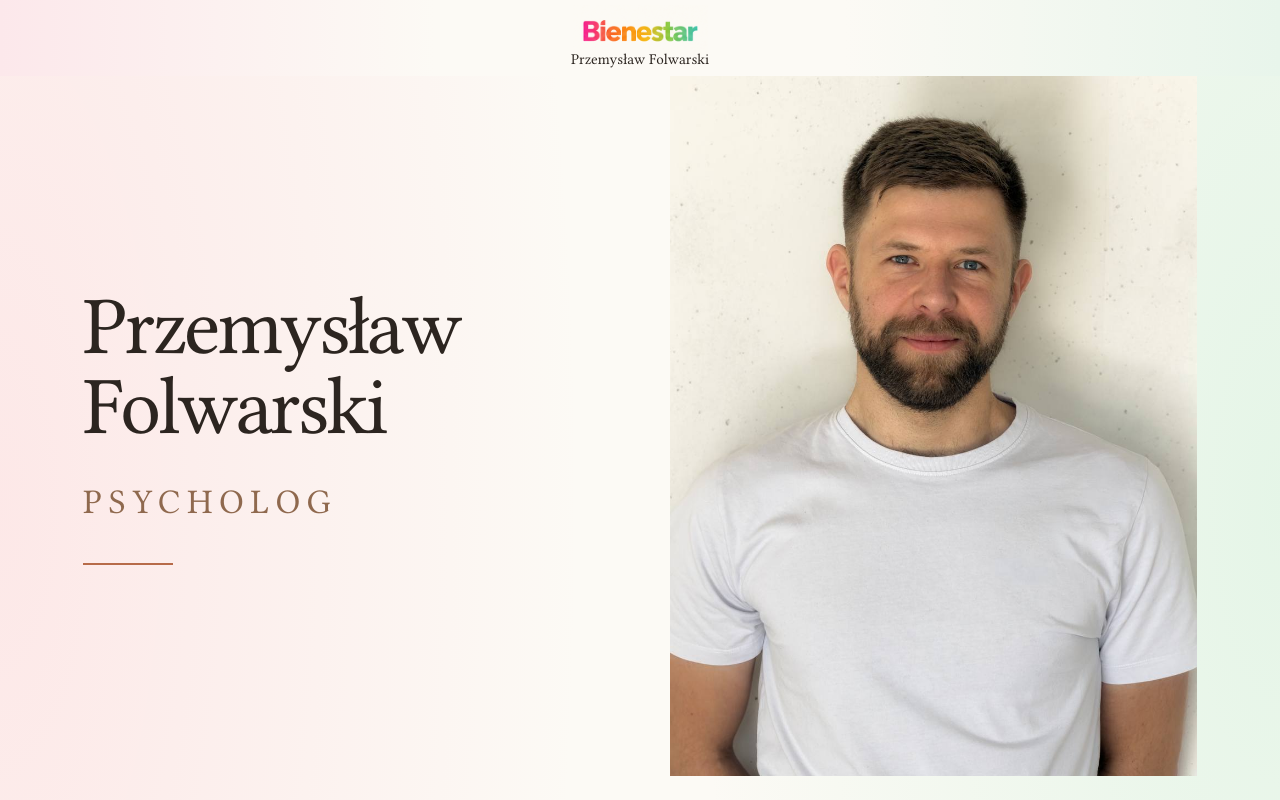
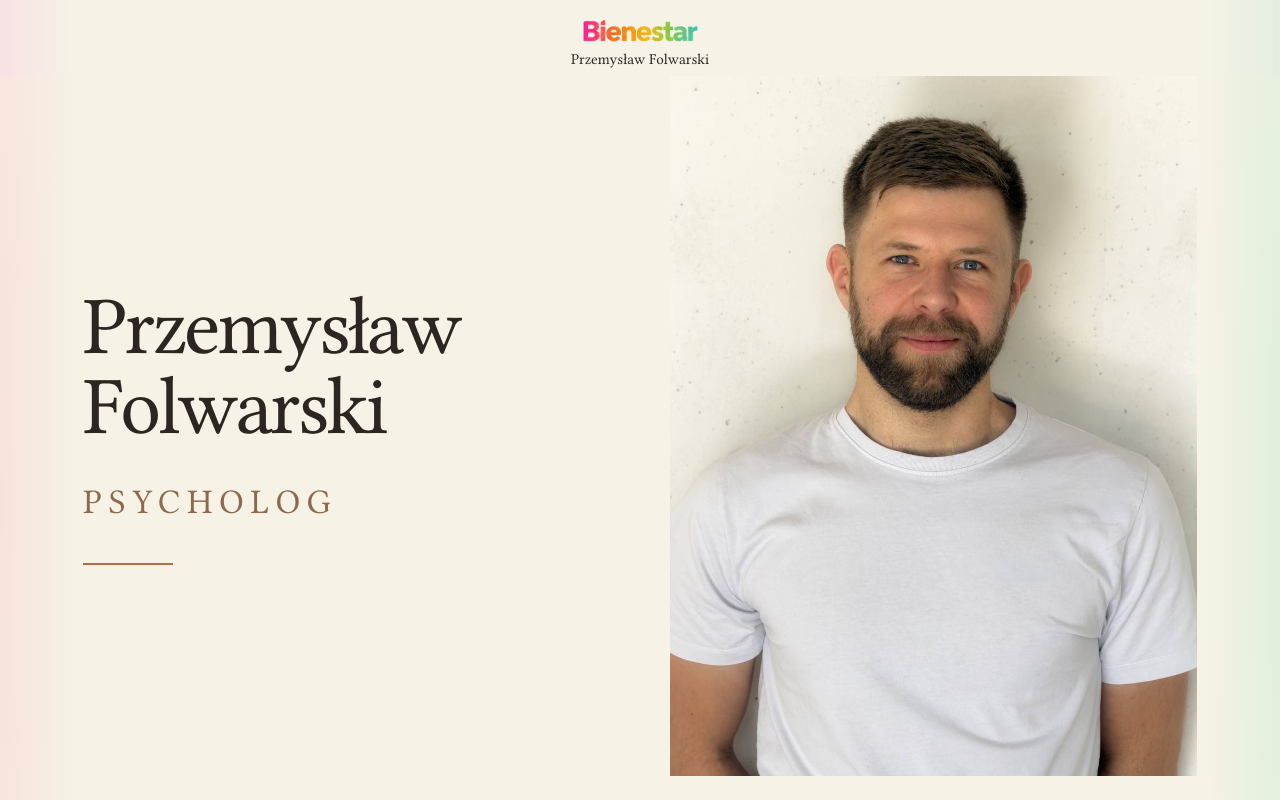
Before and after one commit to przemyslawfolwarski-cpu/Bienestar, a website: page public/index.html in a window 1280 px wide. Shown: the top 800 px of the page. Drawn offline with Linux system fonts and the light colour scheme.

Commit message:
Match paper to photo wall and confine desktop pastels to viewport edges

```diff
--- a/public/styles.css
+++ b/public/styles.css
@@ -13,7 +13,7 @@
   font-display: swap;
 }
 :root {
-  --paper: #fcfaf5;
+  --paper: #f6f2e6;
   --card: rgb(252 250 245 / 72%);
   --ink: #2c2520;
   --muted: #786b61;
@@ -55,7 +55,7 @@ a:hover { text-decoration: underline; text-underline-offset: .18em; }
 a:focus-visible { outline: 2px solid var(--accent); outline-offset: 6px; }
 .container { width: 87%; max-width: 1440px; margin-inline: auto; }
 /* Shared pastel light fades toward the neutral center. */
-.site-header { position: sticky; top: 0; z-index: 10; isolation: isolate; background: linear-gradient(90deg, #fce8eb 0%, #fcfaf5 34%, #fcfaf5 66%, #e8f5eb 100%); }
+.site-header { position: sticky; top: 0; z-index: 10; isolation: isolate; background: linear-gradient(90deg, #fce8eb 0%, var(--paper) 34%, var(--paper) 66%, #e8f5eb 100%); }
 .site-header .container { height: var(--header-height); padding-block: 4px 6px; display: flex; flex-direction: column; align-items: center; justify-content: center; gap: 0; }
 .brand { display: block; width: 135px; }
 .brand img { width: 100%; height: auto; mix-blend-mode: darken; }
@@ -175,3 +175,22 @@ h2 { font-size: clamp(36px, 3.5vw, 50px); }
 @media (max-width: 370px) {
   .comfort-grid { grid-template-columns: 1fr; }
 }
+
+
+/* Desktop pastel light is capped in pixels, outside the neutral reading area. */
+@media (min-width: 701px) {
+  :root { --edge-width: clamp(60px, 6vw, 120px); }
+  body {
+    background:
+      radial-gradient(ellipse var(--edge-width) 1600px at 0% 12%, rgb(255 172 187 / 23%), transparent 100%),
+      radial-gradient(ellipse var(--edge-width) 1600px at 100% 12%, rgb(153 229 186 / 23%), transparent 100%),
+      radial-gradient(ellipse var(--edge-width) 1600px at 0% 75%, rgb(249 205 145 / 16%), transparent 100%),
+      radial-gradient(ellipse var(--edge-width) 1600px at 100% 70%, rgb(249 205 145 / 14%), transparent 100%);
+  }
+  .site-header {
+    background:
+      linear-gradient(to right, #f8e1e3, transparent) left / var(--edge-width) 100% no-repeat,
+      linear-gradient(to left, #e3eedf, transparent) right / var(--edge-width) 100% no-repeat,
+      var(--paper);
+  }
+}
```
Also changed, not shown: source/TECHNICAL_NOTES.md (+4 -0 lines).
